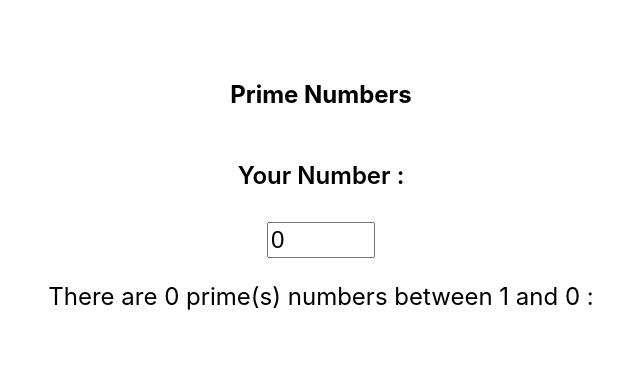
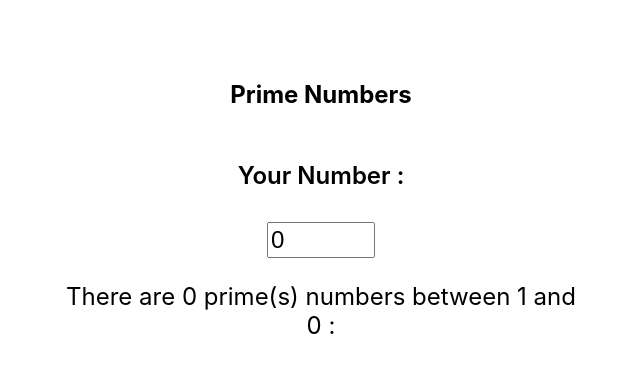
Before and after one commit to domchu/React-Algorithm-prime-number, a React (Create React App) app: page / in a window 1280 px wide. Shown: the top 372 px of the page, without its empty margins (319-959 px from the left). Built offline with nearby package versions, Linux system fonts and the light colour scheme.

Commit message:
bug:fixing the numbers to wrap according to screen

```diff
--- a/src/App.css
+++ b/src/App.css
@@ -1,5 +1,8 @@
 .App {
   text-align: center;
+  width: 40%;
+  margin: auto;
+  /* word-wrap: anywhere; */
 }
 .container {
   display: flex;
@@ -27,4 +30,5 @@ p {
   font-size: 1.5rem;
 }
 .text__container {
+  width: 100%;
 }
--- a/src/App.js
+++ b/src/App.js
@@ -37,7 +37,7 @@ function App() {
           <p>
             There are {allPrimes.length} prime(s) numbers between 1 and{" "}
             {selectedNum} :{" "}
-            <span className="prime__list">{allPrimes.join(",")}</span>
+            <span className="prime__list">{allPrimes.join(", ")} </span>
           </p>
         </div>
       </div>
```
